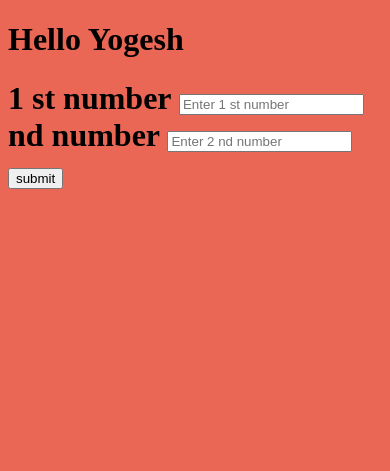
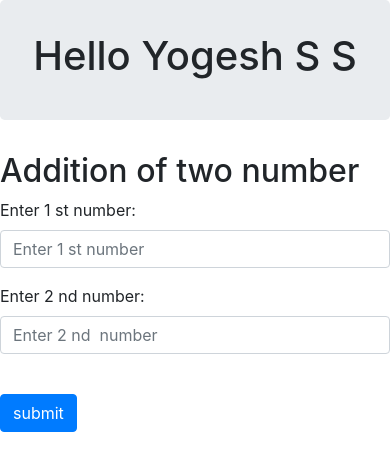
Before and after one commit to Yogesh404E-dev/FirstApp_django, a Django app: page / in a window 390 px wide. Shown: the top 471 px of the page. Run offline with Django 3.2, Linux system fonts and the light colour scheme; some libraries are stand-ins or nearby versions.

Commit message:
adding boostrap and style

```diff
--- a/calc/views.py
+++ b/calc/views.py
@@ -3,10 +3,10 @@ from django.http import HttpResponse
 # Create your views here.
 
 def home(request):
-    return render(request,'home.html',{'name':'Yogesh'})
+    return render(request,'home.html',{'name':'Yogesh S S'})
 
 def add(request):
     val1 = int(request.POST['num1'])
     val2 = int(request.POST['num2'])
     res = val1 + val2
-    return render(request,'result.html',{'result':res})
+    return render(request,'result.html',{'result':res,'name':'Yogesh S S'})
--- a/templates/base.html
+++ b/templates/base.html
@@ -1,14 +1,28 @@
 <!DOCTYPE html>
 <html lang="en">
 <head>
-    <meta charset="UTF-8">
-    <meta name="viewport" content="width=device-width, initial-scale=1.0">
-    <title>Document</title>
+    <title>First App</title>
+  <meta charset="utf-8">
+  <meta name="viewport" content="width=device-width, initial-scale=1">
+  <link rel="stylesheet" href="https://maxcdn.bootstrapcdn.com/bootstrap/4.5.2/css/bootstrap.min.css">
+  <script src="https://ajax.googleapis.com/ajax/libs/jquery/3.5.1/jquery.min.js"></script>
+  <script src="https://cdnjs.cloudflare.com/ajax/libs/popper.js/1.16.0/umd/popper.min.js"></script>
+  <script src="https://maxcdn.bootstrapcdn.com/bootstrap/4.5.2/js/bootstrap.min.js"></script>
 </head>
-<body style="background-color:rgb(235, 103, 85) ">
 
-    {% block content %}
 
+</head>
+<body>
+
+    {% block header %}
+    <div class="jumbotron text-center">
+
+      </div>
+      {% endblock header %}
+      {% block content %}
+      <div class="container">
+
+      </div>
     {% endblock content %}
 
 </body>
--- a/templates/home.html
+++ b/templates/home.html
@@ -1,13 +1,34 @@
 {% extends 'base.html' %}
 
 
+{% block header %}
+<div class="jumbotron text-center">
+    <h1>Hello {{name}}</h1>
+
+  </div>
+{% endblock header %}
+
+
 {% block content %}
-<h1>Hello {{ name }}<h1>
+<div class="row">
 
+<div class="col-md-2"></div>
+<div class="col-sm-8">
+    <h2>Addition of two number</h2>
     <form action="add" method="POST">
         {% csrf_token %}
-        1 st number <input type="text" name="num1" placeholder="Enter 1 st number">
-        <br> nd number <input type="text" name="num2" placeholder="Enter 2 nd number">
-        <br><input type="submit" value="submit">
+        <div class="form-group">
+            <label for="num1">Enter 1 st number:</label>
+            <input type="text" class="form-control" placeholder="Enter 1 st number" name="num1" required>
+          </div>
+          <div class="form-group">
+            <label for="num2">Enter 2 nd  number:</label>
+            <input type="text" class="form-control" placeholder="Enter 2 nd  number" name="num2" required>
+          </div>
+        <br><input type="submit" value="submit" class="btn btn-primary">
     </form>
+</div>
+<div class="col-md-2"></div>
+
+</div>
 {% endblock content %}
```
Also changed, not shown: templates/result.html (+14 -1 lines).
